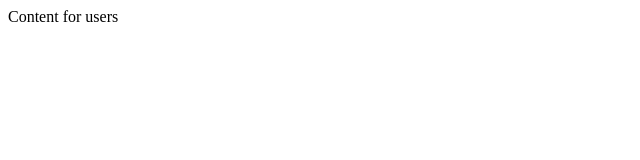
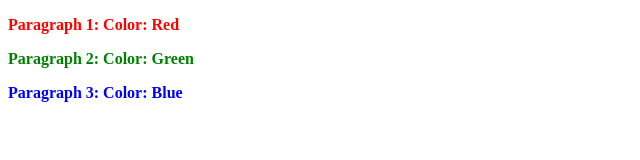
Before and after one commit to DennisM83/OnlyKiosk_Complete-Web-Dev-Course, a plain HTML site: page index.html in a window 1280 px wide. Shown: the whole page, without its empty margins (0-640 px from the left). Drawn offline with Linux system fonts and the light colour scheme.

Commit message:
setting inline styles

```diff
--- a/index.html
+++ b/index.html
@@ -7,7 +7,9 @@
 </head>
 
 <body>
-    Content for users
+    <p style="color: red; font-weight: bold;">Paragraph 1: Color: Red</p>
+    <p style="color: green; font-weight: bold;">Paragraph 2: Color: Green</p>
+    <p style="color: blue; font-weight: bold;">Paragraph 3: Color: Blue</p>
 </body>
 
 </html>
```
